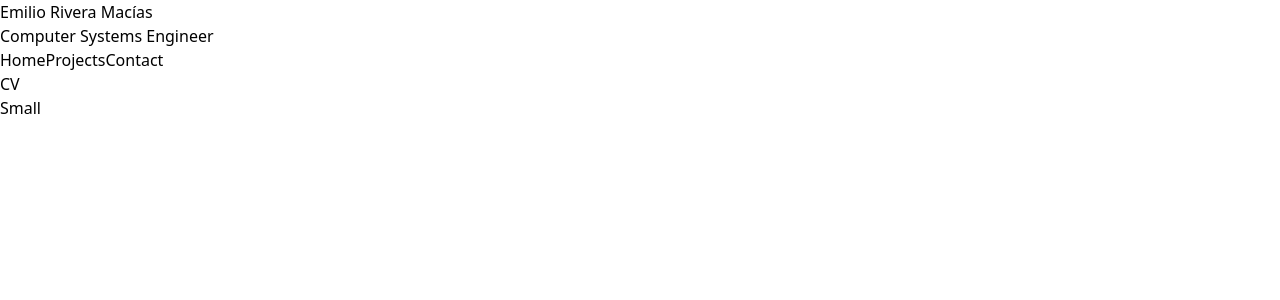
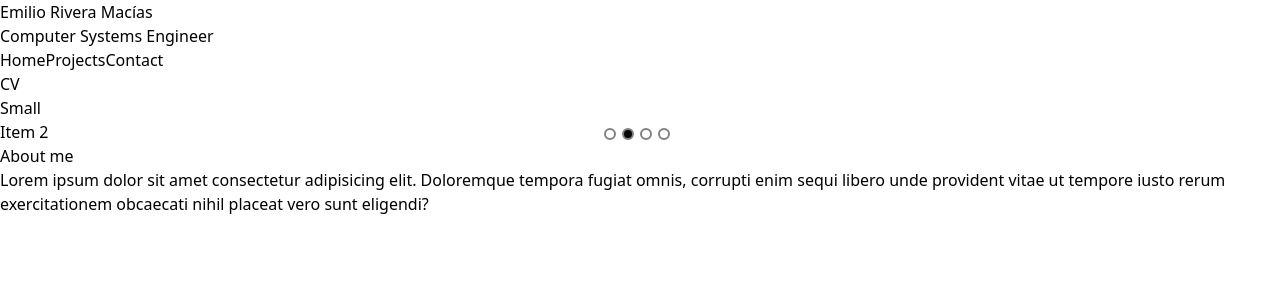
Before and after one commit to EmilioRivera0/professional-portfolio, a Next.js app: page / in a window 1280 px wide. Shown: the top 300 px of the page. Built offline with nearby package versions, Linux system fonts and the light colour scheme.

Commit message:
Feature: About Me section progress

```diff
--- a/src/app/layout.tsx
+++ b/src/app/layout.tsx
@@ -2,6 +2,8 @@ import type { Metadata } from "next";
 import "./globals.css";
 
 import { Header } from "@/components/Header/header";
+
+{/* icon.svg source https://icones.js.org/collection/fa */}
 
 export const metadata: Metadata = {
   title: "Portfolio",
--- a/src/app/page.tsx
+++ b/src/app/page.tsx
@@ -1,5 +1,17 @@
+import { Pictures } from "@/components/Home/Pictures";
+import { AboutMe } from "@/components/Home/AboutMe";
+
 export default function Home() {
   return (
-    <section></section>
+    <section className="w-11/12 mx-auto border-2">
+      <div className="flex flex-col md:flex-row">
+        <div className="w-full md:w-1/3">
+          <Pictures/>
+        </div>
+        <div className="w-full md:w-2/3">
+          <AboutMe />
+        </div>
+      </div>
+    </section>
   );
 }
--- a/src/components/Header/header.tsx
+++ b/src/components/Header/header.tsx
@@ -22,18 +22,18 @@ const pages : PagePath[] = [
 
 export function Header() {
     return (
-        <section className="border-2">
+        <section>
             {/* Desktop Devices */}
-            <section className="flex flex-row max-md:hidden px-6 py-2 justify-between">
+            <section className="flex flex-row max-md:hidden px-6 py-2 justify-between text-lg">
                 <div className="w-1/4 my-auto">
                     <h2>Emilio Rivera Macías</h2>
                     <h3>Computer Systems Engineer</h3>
                 </div>
-                <div className="flex flex-row w-2/4 my-auto justify-center gap-16 lg:gap-40">
+                <div className="flex flex-row w-2/4 my-auto justify-center gap-12 lg:gap-36">
                     {pages.map((it, index) => (<Link href={it.path} key={index}>{it.title}</Link>))}
                 </div>
-                <div className="flex w-1/4 my-auto justify-center">
-                    <Link href='/cv'>CV</Link>
+                <div className="flex w-1/4 my-auto justify-end">
+                    <Link className="mr-8 lg:mr-12" href='/cv'>CV</Link>
                 </div>
             </section>
             {/* Mobile Devices */}
--- /dev/null
+++ b/src/components/Home/AboutMe.tsx
@@ -0,0 +1,8 @@
+export function AboutMe() {
+    return (
+        <div>
+            <h2>About me</h2>
+            <p>Lorem ipsum dolor sit amet consectetur adipisicing elit. Doloremque tempora fugiat omnis, corrupti enim sequi libero unde provident vitae ut tempore iusto rerum exercitationem obcaecati nihil placeat vero sunt eligendi?</p>
+        </div>
+    );
+}
--- /dev/null
+++ b/src/components/Home/Pictures.tsx
@@ -0,0 +1,52 @@
+'use client'
+import Image from "next/image";
+import Carousel from "react-multi-carousel";
+import "react-multi-carousel/lib/styles.css";
+
+const images: string[] = [
+];
+
+const responsive = {
+  desktop: {
+    breakpoint: { max: 3000, min: 1024 },
+    items: 1,
+    slidesToSlide: 1
+  },
+  tablet: {
+    breakpoint: { max: 1024, min: 464 },
+    items: 1,
+    slidesToSlide: 1
+  },
+  mobile: {
+    breakpoint: { max: 464, min: 0 },
+    items: 1,
+    slidesToSlide: 1
+  }
+};
+
+export function Pictures() {
+  return(
+    <Carousel
+      swipeable={true}
+      draggable={true}
+      showDots={true}
+      responsive={responsive}
+      infinite={true}
+      autoPlay={true}
+      autoPlaySpeed={5000}
+      keyBoardControl={true}
+      customTransition="all .5"
+      transitionDuration={500}
+      containerClass="carousel-container"
+      removeArrowOnDeviceType={["tablet", "mobile"]}
+      dotListClass="custom-dot-list-style"
+      itemClass="carousel-item-padding-40-px"
+    >
+      {images.map((it, index) => <Image src={it} alt="Me" key={index}/>)}
+      <div>Item 1</div>
+      <div>Item 2</div>
+      <div>Item 3</div>
+      <div>Item 4</div>
+    </Carousel>
+  );
+}
```
Also changed, not shown: package.json (+6 -3 lines), 1 other file (tests, documents, lock files or other folders).
